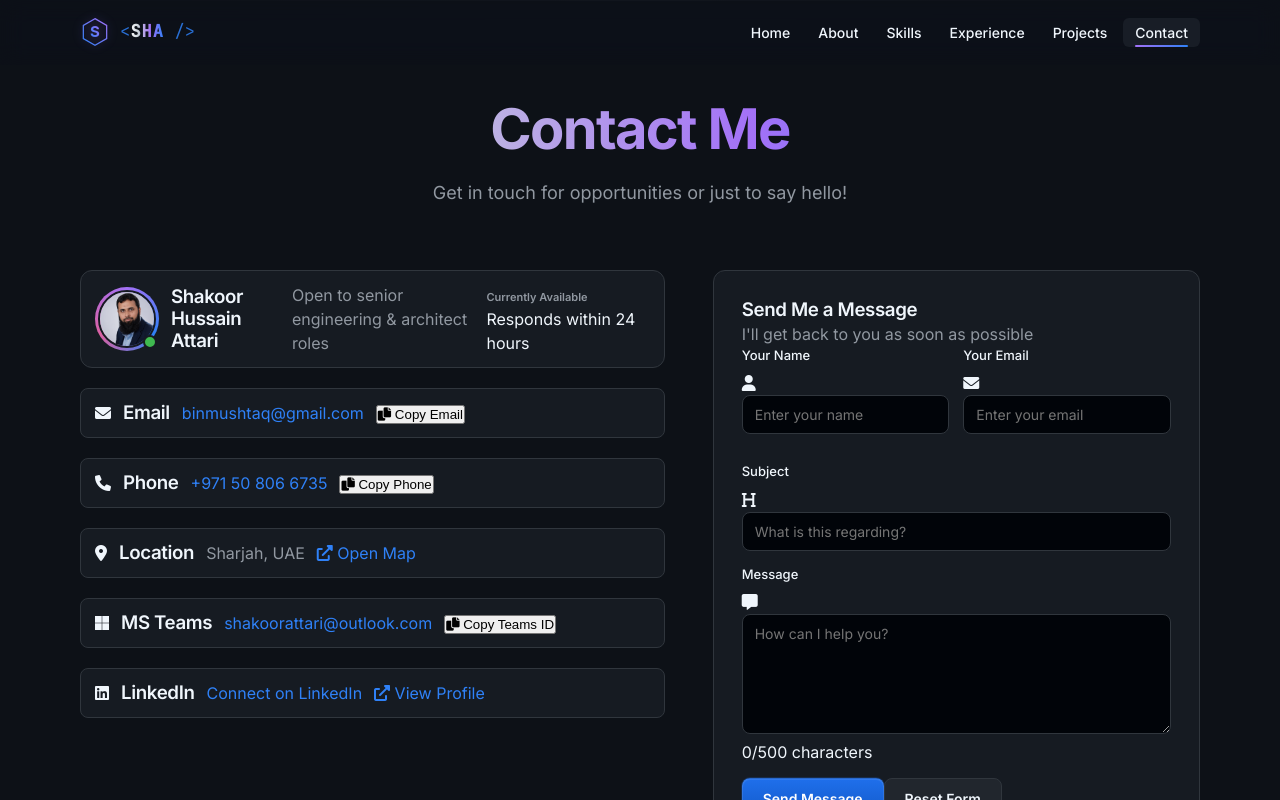
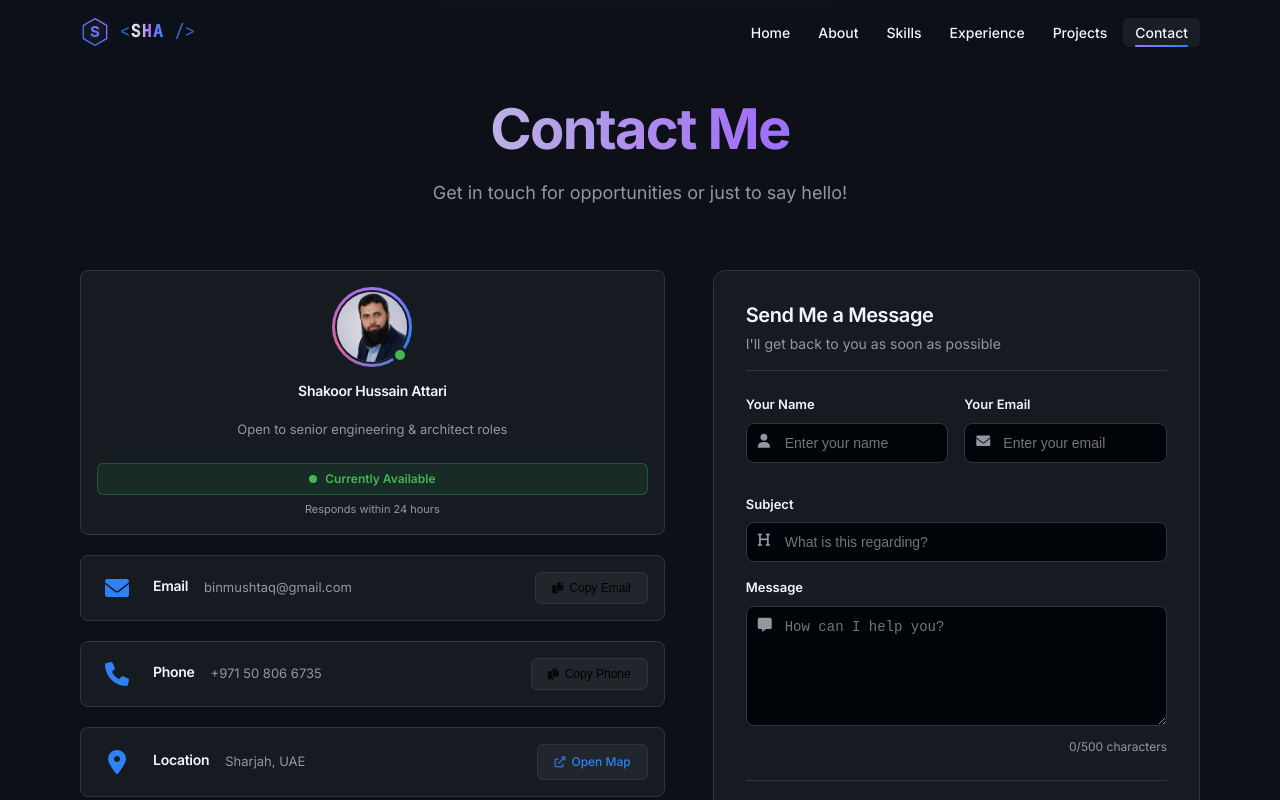
Before and after one commit to shakoorattari/shakoorattari.github.io, an Angular app: page /contact in a window 1280 px wide. Shown: the top 800 px of the page. Built offline with nearby package versions, Linux system fonts and the light colour scheme.

Commit message:
fix(contact): adjust contact item layout and improve styling consistency

```diff
--- a/angular.json
+++ b/angular.json
@@ -47,7 +47,7 @@
                 {
                   "type": "anyComponentStyle",
                   "maximumWarning": "2kb",
-                  "maximumError": "4kb"
+                  "maximumError": "6kb"
                 }
               ],
               "fileReplacements": [
--- a/src/app/components/contact/contact.component.scss
+++ b/src/app/components/contact/contact.component.scss
@@ -1,208 +1,63 @@
-.contact {
-  background: var(--gh-canvas);
-  position: relative;
-}
-.contact::before {
-  content: '';
-  position: absolute;
-  inset: 0 0 auto 0;
-  height: 1px;
-  background: linear-gradient(90deg, transparent, var(--gh-border-default), transparent);
-}
-
-.contact-content {
-  display: grid;
-  grid-template-columns: 1.2fr 1fr;
-  gap: 48px;
-  align-items: start;
-}
-
-.contact-info { display: flex; flex-direction: column; gap: 20px; }
-
-.contact-profile {
-  display: flex;
-  align-items: center;
-  gap: 14px;
-  padding: 16px;
-  border-radius: 12px;
-}
-.contact-profile-image {
-  width: 64px;
-  height: 64px;
-  padding: 3px;
-  flex-shrink: 0;
-}
-.contact-profile-image img {
-  width: 100%;
-  height: 100%;
-  border-radius: 50%;
-  object-fit: cover;
-  border: 2px solid var(--gh-canvas-subtle);
-  display: block;
-}
-.online-indicator {
-  position: absolute;
-  bottom: 2px;
-  right: 2px;
-  width: 14px;
-  height: 14px;
-  border-radius: 50%;
-  background: var(--gh-success-fg);
-  border: 2px solid var(--gh-canvas-subtle);
-}
-.contact-profile-info h4 { font-size: 16px; margin-bottom: 2px; }
-.contact-profile-info p { font-size: 13px; color: var(--gh-fg-muted); }
-.availability-status {
-  display: inline-flex;
-  align-items: center;
-  gap: 6px;
-  margin-top: 6px;
-  font-size: 11px;
-  font-weight: 600;
-  color: var(--gh-fg-muted);
-}
-.availability-status.available { color: var(--gh-success-fg); }
-.availability-status i { font-size: 8px; }
-
-.contact-items { display: grid; gap: 10px; }
-.contact-item {
-  display: flex;
-  align-items: center;
-  gap: 12px;
-  padding: 12px 14px;
-}
-.contact-item-icon {
-  width: 36px;
-  height: 36px;
-  border-radius: 8px;
-  background: var(--gh-canvas-overlay);
-  display: flex;
-  align-items: center;
-  justify-content: center;
-  color: var(--gh-accent-fg);
-  flex-shrink: 0;
-}
-.contact-item-label {
-  font-size: 11px;
-  text-transform: uppercase;
-  letter-spacing: 0.06em;
-  color: var(--gh-fg-muted);
-}
-.contact-item-value { font-size: 14px; font-weight: 500; }
-.contact-item-value a { color: inherit; }
-.contact-item-value a:hover { color: var(--gh-accent-fg); }
-
-.social-connect h4 {
-  font-size: 13px;
-  text-transform: uppercase;
-  letter-spacing: 0.06em;
-  color: var(--gh-fg-muted);
-  margin-bottom: 10px;
-}
-.social-buttons { display: flex; gap: 10px; }
-.social-buttons a {
-  width: 40px;
-  height: 40px;
-  display: flex;
-  align-items: center;
-  justify-content: center;
-}
-.social-buttons a:hover {
-  border-color: var(--gh-accent-muted);
-  color: var(--gh-accent-fg);
-  transform: translateY(-2px);
-}
-
-.contact-form {
-  position: relative;
-  padding: 28px;
-  border-radius: 12px;
-}
-.form-row {
-  display: grid;
-  grid-template-columns: 1fr 1fr;
-  gap: 14px;
-  margin-bottom: 14px;
-}
-.form-group { margin-bottom: 14px; }
-.form-group label {
-  display: block;
-  font-size: 13px;
-  font-weight: 500;
-  margin-bottom: 6px;
-}
-.form-group input,
-.form-group textarea {
-  width: 100%;
-  padding: 10px 12px;
-  background: var(--gh-canvas-inset);
-  border: 1px solid var(--gh-border-default);
-  border-radius: 8px;
-  color: var(--gh-fg-default);
-  font-family: inherit;
-  font-size: 14px;
-  transition: all 0.2s ease;
-}
-.form-group input:focus,
-.form-group textarea:focus {
-  outline: none;
-  border-color: var(--gh-accent-fg);
-  box-shadow: 0 0 0 3px var(--gh-accent-subtle);
-}
-.form-group textarea { resize: vertical; min-height: 120px; }
-
-.form-submit { display: flex; gap: 12px; align-items: center; }
-.spinner { display: inline-flex; gap: 4px; }
-.spinner > div {
-  width: 6px;
-  height: 6px;
-  background: currentColor;
-  border-radius: 50%;
-  animation: bounce 1.4s infinite ease-in-out both;
-}
-.spinner .bounce1 { animation-delay: -0.32s; }
-.spinner .bounce2 { animation-delay: -0.16s; }
-@keyframes bounce {
-  0%, 80%, 100% { transform: scale(0); }
-  40% { transform: scale(1); }
-}
-
-.toast {
-  position: absolute;
-  top: 16px;
-  right: 16px;
-  display: flex;
-  align-items: center;
-  gap: 10px;
-  padding: 10px 14px;
-  background: var(--gh-canvas-overlay);
-  border: 1px solid var(--gh-border-default);
-  border-radius: 8px;
-  color: var(--gh-fg-default);
-  font-size: 13px;
-  box-shadow: 0 12px 32px rgba(1, 4, 9, 0.7);
-  opacity: 0;
-  transform: translateY(-12px);
-  pointer-events: none;
-  transition: all 0.25s ease;
-  z-index: 10;
-}
-.toast.show { opacity: 1; transform: translateY(0); pointer-events: auto; }
-.toast.success { border-color: rgba(63, 185, 80, 0.5); }
-.toast.success .toast-icon i { color: var(--gh-success-fg); }
-.toast.error { border-color: rgba(248, 81, 73, 0.5); }
-.toast.error .toast-icon i { color: var(--gh-danger-fg); }
-.toast-close {
-  background: none;
-  border: none;
-  color: var(--gh-fg-muted);
-  cursor: pointer;
-  padding: 4px;
-}
-.toast-close:hover { color: var(--gh-fg-default); }
-
-@media (max-width: 768px) {
-  .contact-content { grid-template-columns: 1fr; }
-  .form-row { grid-template-columns: 1fr; }
-  .contact-form { padding: 20px; }
-}
+.contact{background:var(--gh-canvas);position:relative}
+.contact::before{content:'';position:absolute;inset:0 0 auto;height:1px;background:linear-gradient(90deg,transparent,var(--gh-border-default),transparent)}
+.contact-content{display:grid;grid-template-columns:1.2fr 1fr;gap:48px}
+.contact-info{display:flex;flex-direction:column;gap:20px}
+.contact-profile{display:flex;flex-direction:column;align-items:center;text-align:center;gap:12px;padding:24px;border-radius:12px}
+.contact-profile h3{font-size:18px;font-weight:600;margin:0}
+.contact-profile>p{font-size:13px;color:var(--gh-fg-muted);margin:0}
+.availability{display:flex;flex-direction:column;gap:6px;margin-top:8px;width:100%}
+.availability-status{display:inline-flex;align-items:center;justify-content:center;gap:8px;padding:6px 12px;font-size:12px;font-weight:600;color:var(--gh-success-fg);background:rgba(63,185,80,.1);border:1px solid rgba(63,185,80,.3);border-radius:6px}
+.availability-status::before{content:'';width:8px;height:8px;background:var(--gh-success-fg);border-radius:50%}
+.response-time{font-size:11px;color:var(--gh-fg-muted)}
+.contact-profile-image{width:80px;height:80px;padding:3px;position:relative}
+.contact-profile-image img{width:100%;height:100%;border-radius:50%;object-fit:cover;border:2px solid var(--gh-canvas-subtle)}
+.online-indicator{position:absolute;bottom:4px;right:4px;width:16px;height:16px;border-radius:50%;background:var(--gh-success-fg);border:3px solid var(--gh-canvas-subtle)}
+.contact-item{display:flex;align-items:center;justify-content:space-between;gap:16px;padding:16px;border-radius:8px;transition:transform .2s}
+.contact-item:hover{border-color:var(--gh-border-muted);transform:translateY(-2px)}
+.contact-item>i{font-size:24px;color:var(--gh-accent-fg);width:40px;text-align:center}
+.contact-item h3{font-size:14px;font-weight:600;margin-bottom:4px}
+.contact-item p{font-size:13px;color:var(--gh-fg-muted);margin:0}
+.contact-item p a{color:inherit;text-decoration:none}
+.contact-item p a:hover{color:var(--gh-accent-fg)}
+.contact-action{display:flex;gap:8px;margin-left:auto}
+.action-btn{display:inline-flex;align-items:center;gap:6px;padding:8px 16px;background:var(--gh-btn-bg);border:1px solid var(--gh-border-default);border-radius:6px;font-size:12px;font-weight:500;cursor:pointer;transition:all .2s;text-decoration:none}
+.action-btn:hover{background:var(--gh-btn-hover-bg);transform:translateY(-1px)}
+.action-btn i{font-size:11px;opacity:.8}
+.copy-btn:hover{background:var(--gh-accent-subtle);color:var(--gh-accent-fg)}
+.contact-form{padding:32px;border-radius:12px}
+.form-header{margin-bottom:24px;padding-bottom:16px;border-bottom:1px solid var(--gh-border-default)}
+.form-header h3{font-size:20px;font-weight:600;margin-bottom:6px}
+.form-header p{font-size:14px;color:var(--gh-fg-muted);margin:0}
+.form-row{display:grid;grid-template-columns:1fr 1fr;gap:16px;margin-bottom:16px}
+.form-group{margin-bottom:16px}
+.form-group.focused label,.form-group.focused .input-container>i{color:var(--gh-accent-fg)}
+.form-group label{display:block;font-size:13px;font-weight:600;margin-bottom:8px}
+.input-container{position:relative}
+.input-container>i{position:absolute;left:12px;top:11px;color:var(--gh-fg-muted);font-size:14px}
+.input-container.textarea-container>i{top:12px}
+.form-group input,.form-group textarea{width:100%;padding:11px 12px 11px 38px;background:var(--gh-canvas-inset);border:1px solid var(--gh-border-default);border-radius:8px;font-size:14px;transition:border .2s}
+.form-group input:focus,.form-group textarea:focus{outline:0;border-color:var(--gh-accent-fg);box-shadow:0 0 0 3px var(--gh-accent-subtle)}
+.form-group input.invalid,.form-group textarea.invalid{border-color:var(--gh-danger-fg)}
+.form-group textarea{resize:vertical;min-height:120px;padding-top:12px}
+.error-message{display:flex;gap:6px;margin-top:6px;font-size:12px;color:var(--gh-danger-fg)}
+.char-count{margin-top:6px;font-size:12px;color:var(--gh-fg-muted);text-align:right}
+.char-count.warning{color:var(--gh-attention-fg);font-weight:600}
+.form-actions{display:flex;gap:12px;margin-top:24px;padding-top:20px;border-top:1px solid var(--gh-border-default)}
+.btn{display:inline-flex;align-items:center;justify-content:center;gap:8px;padding:12px 24px;border-radius:8px;font-size:14px;font-weight:600;cursor:pointer;transition:transform .2s;border:1px solid transparent;min-height:42px}
+.btn:disabled{opacity:.6;cursor:not-allowed}
+.primary-btn{background:linear-gradient(180deg,var(--gh-accent-emphasis),var(--gh-accent-fg));color:#fff}
+.primary-btn:hover:not(:disabled){transform:translateY(-1px)}
+.secondary-btn{background:var(--gh-canvas-subtle);border:1px solid var(--gh-border-default)}
+.secondary-btn:hover:not(:disabled){background:var(--gh-canvas-inset)}
+.submit-btn{flex:1;max-width:200px}
+.reset-btn{min-width:140px}
+.spinner{display:inline-flex;gap:4px}
+.spinner>div{width:8px;height:8px;background:currentColor;border-radius:50%;animation:b 1.4s infinite both}
+.spinner .bounce1{animation-delay:-.32s}
+.spinner .bounce2{animation-delay:-.16s}
+@keyframes b{0%,80%,100%{transform:scale(0)}40%{transform:scale(1)}}
+.toast{position:absolute;top:16px;right:16px;padding:10px 14px;background:var(--gh-canvas-overlay);border:1px solid var(--gh-border-default);border-radius:8px;font-size:13px;opacity:0;pointer-events:none;transition:opacity .25s;z-index:10}
+.toast.show{opacity:1;pointer-events:auto}
+.toast-close{background:0;border:0;color:var(--gh-fg-muted);cursor:pointer}
+@media (max-width:968px){.contact-content{grid-template-columns:1fr}}
+@media (max-width:768px){.form-row,.form-actions{grid-template-columns:1fr;flex-direction:column}.contact-form{padding:20px}.submit-btn,.reset-btn{max-width:100%;width:100%}.contact-item,.contact-action{flex-direction:column;align-items:flex-start}.contact-action{width:100%;margin-left:0}}
--- a/src/styles.scss
+++ b/src/styles.scss
@@ -33,6 +33,11 @@
   --gh-success-emphasis: #238636;
   --gh-attention-fg: #d29922;
   --gh-danger-fg: #f85149;
+
+  /* Buttons */
+  --gh-btn-bg: #21262d;
+  --gh-btn-hover-bg: #30363d;
+  --gh-btn-active-bg: #161b22;
 
   /* Gradients (GitHub homepage glows) */
   --gh-gradient-text: linear-gradient(
```
Also changed, not shown: src/app/components/contact/contact.component.html (+30 -50 lines).
